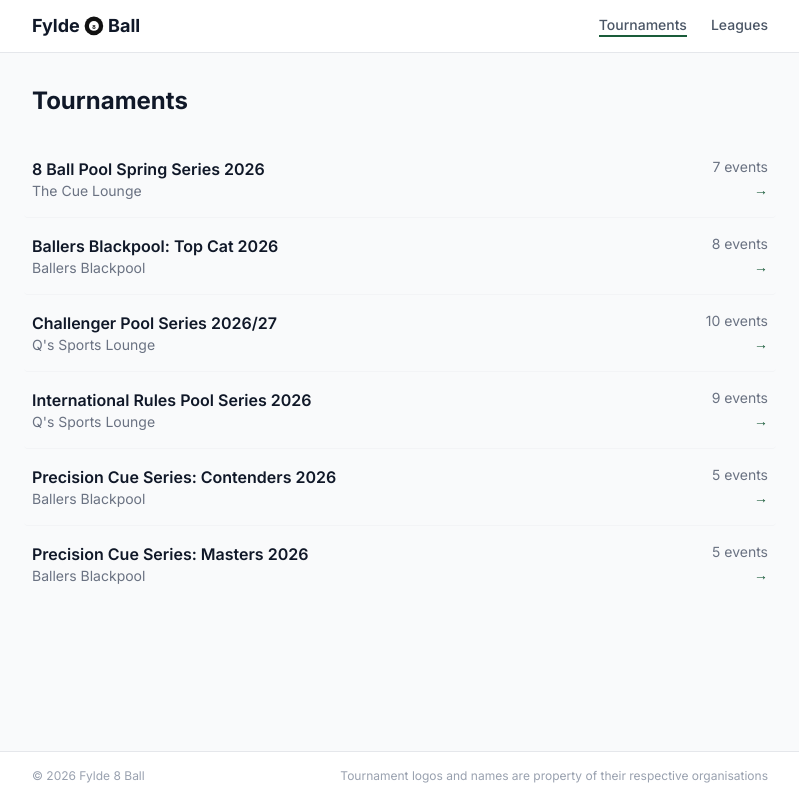
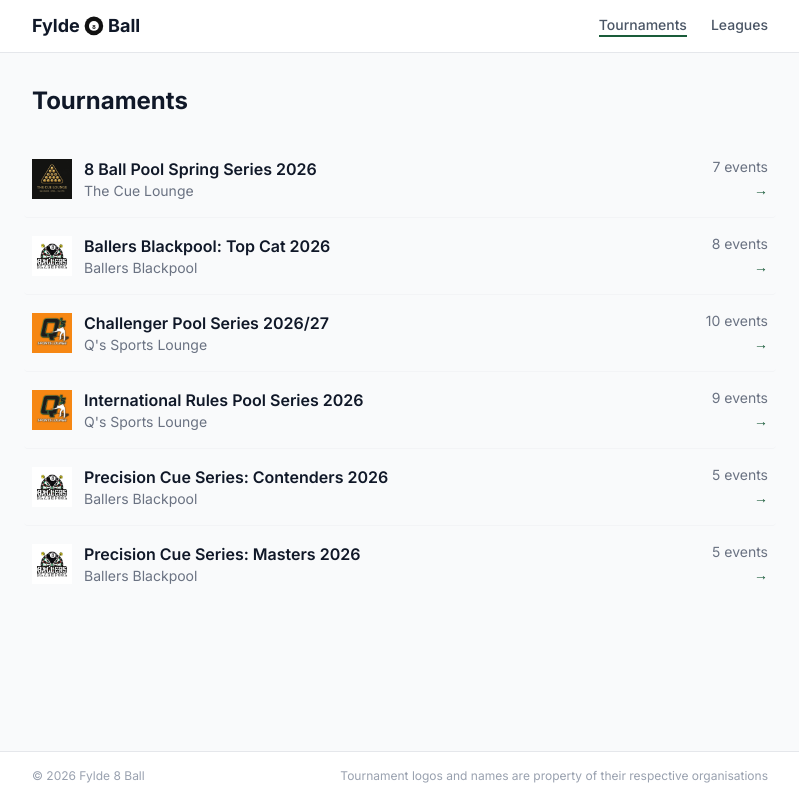
Before and after one commit to fleetwoodpoolleague/fylde8ball, a Vue app: page /tournaments in a window 1280 px wide. Shown: the whole page, without its empty margins (240-1039 px from the left). Built offline with nearby package versions, Linux system fonts and the light colour scheme.

Commit message:
feat: show tournament logo on tournaments page
Co-Authored-By: Claude Sonnet 4.6 <noreply@anthropic.com>

```diff
--- a/src/pages/TournamentsPage.vue
+++ b/src/pages/TournamentsPage.vue
@@ -2,6 +2,10 @@
 import { useTournaments } from '../composables/useTournaments'
 
 const tournaments = useTournaments()
+
+function logoSrc(logo: string): string | null {
+  return logo ? new URL(`../assets/img/${logo}`, import.meta.url).href : null
+}
 </script>
 
 <template>
@@ -14,9 +18,17 @@ const tournaments = useTournaments()
         :to="`/tournaments/${tournament.slug}`"
         class="flex justify-between items-center py-4 hover:bg-gray-50 -mx-2 px-2 rounded transition-colors"
       >
-        <div>
-          <p class="font-semibold text-gray-900">{{ tournament.meta.name }}</p>
-          <p class="text-sm text-gray-500">{{ tournament.meta.venue }}</p>
+        <div class="flex items-center gap-3">
+          <img
+            v-if="logoSrc(tournament.meta.logo)"
+            :src="logoSrc(tournament.meta.logo)!"
+            :alt="tournament.meta.name"
+            class="h-10 w-10 object-contain shrink-0"
+          />
+          <div>
+            <p class="font-semibold text-gray-900">{{ tournament.meta.name }}</p>
+            <p class="text-sm text-gray-500">{{ tournament.meta.venue }}</p>
+          </div>
         </div>
         <div class="text-right ml-4">
           <p class="text-sm text-gray-500">
```
Also changed, not shown: 1 other file (tests, documents, lock files or other folders).
